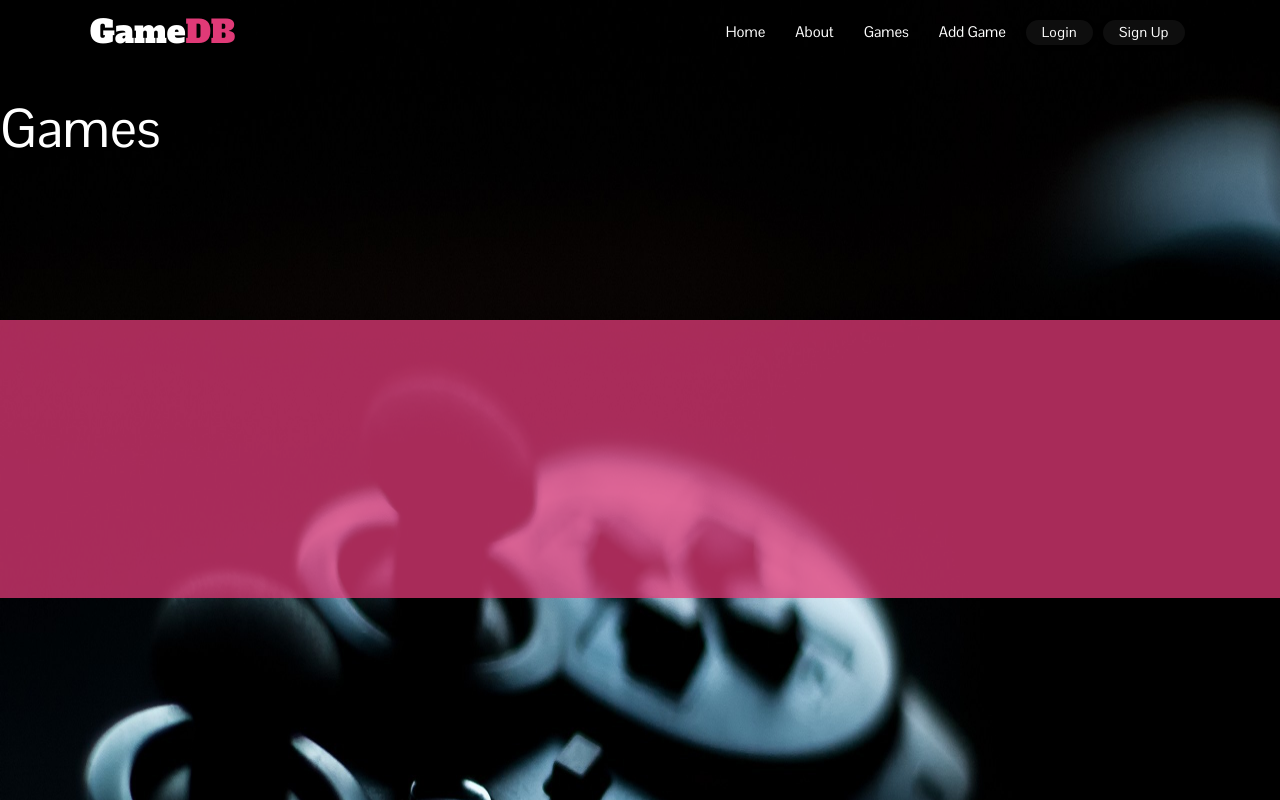
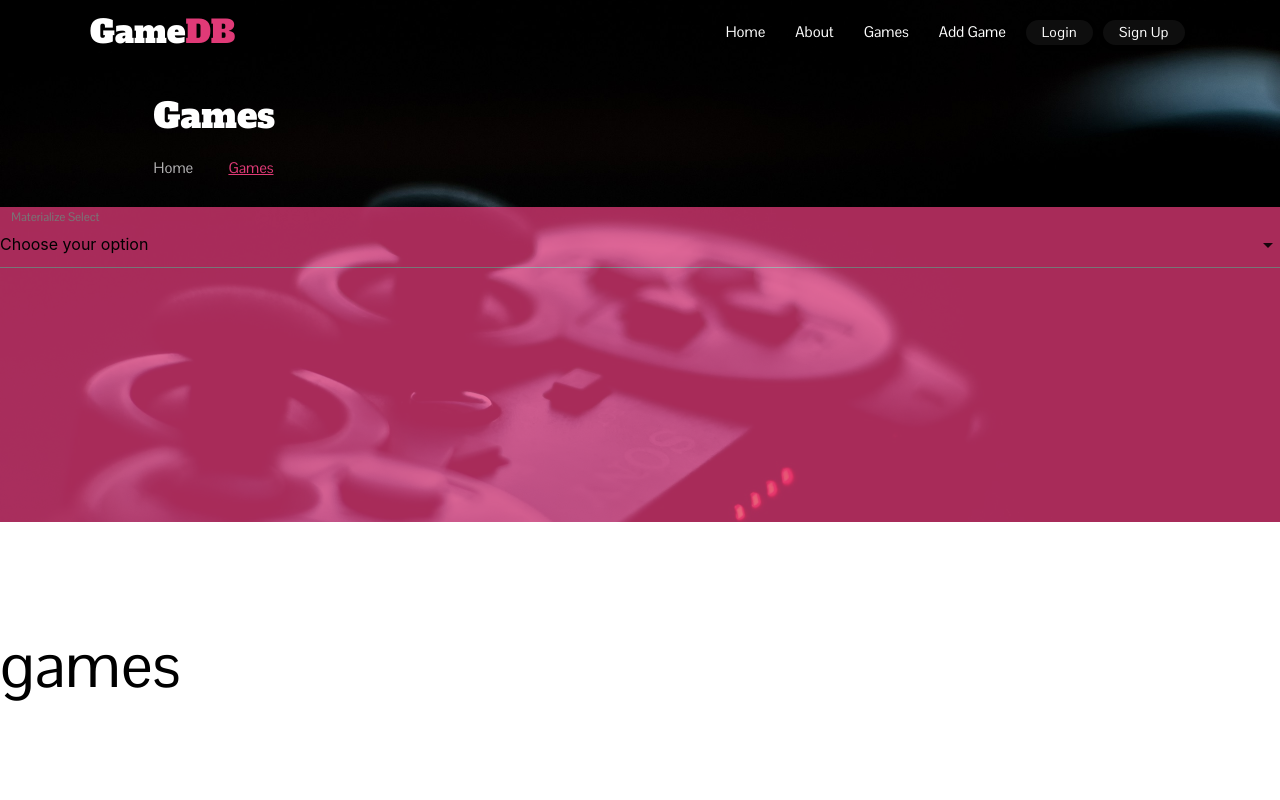
Before and after one commit to aidant842/MilestoneProject3, a Flask app: page /games in a window 1280 px wide. Run offline with Flask 2, Linux system fonts and the light colour scheme; data that the repository does not hold is empty; some libraries are stand-ins or nearby versions.

Commit message:
added breadcrumbs and selection boxes to games page and fixed container issues

```diff
--- a/static/css/style.css
+++ b/static/css/style.css
@@ -10,7 +10,29 @@ body {
 .logo-db, .landing-db, .side-nav-db{
     color: rgb(224, 58, 119);
 }
+
 /* ------------------------------------------------------*/
+
+/* ----------------- BreadCrumb Styling ----------------- */
+
+.breadcrumb{
+    font-size: 1rem;
+}
+
+.breadcrumb:before {
+    font-size: 1.2rem;
+}
+
+.breadcrumb:hover{
+    color: rgb(224, 58, 119);
+}
+
+.breadcrumb.active{
+    color: rgb(224, 58, 119);
+    text-decoration: underline;
+}
+/* ------------------------------------------------------*/
+
 
 /* ----------------- Page Backgrounds ----------------- */
 
@@ -21,10 +43,16 @@ body {
 }
 
 .games-bg{
-    background-image: url("images/back.jpg");
+    background-image: url(images/back.jpg);
     background-repeat: no-repeat;
-    background-size: 100% 880%;
+    background-size: cover;
+    position: absolute;
+    top: 0;
+    height: 100%;
+    width: 100%;
 }
+
+
 
 /* ------------------------------------------------------*/
 
@@ -144,15 +172,34 @@ nav ul a.btn{
 
 .filter-container{
     background-color: rgba(224, 58, 119, 1);
-        content: '';
+    content: '';
     display: block;
     position: absolute;
     width: 100%;
-    height: 34.8%;
+    height: 60%;
     left: 0;
-    top: 40%;
+    bottom: 0;
     opacity: 0.75;
 }
 
+.games-header{
+    z-index: 2;
+    font-family: 'Alfa Slab One', cursive;
+    margin-bottom: 0;
+}
+
+.games-bg-container {
+    width: 100%;
+    height: 35rem;
+    z-index: -2;
+    position: relative;
+    top: -4.5rem;
+}
+
+.container.crumbs{
+    position: absolute;
+    top: 15%;
+    left: 12%;
+}
 
 /* ------------------------------------------------------*/
--- a/templates/base.html
+++ b/templates/base.html
@@ -37,7 +37,7 @@
         <ul class="sidenav" id="mobile-demo">
           <h3 class="navHeader">Game<span class="side-nav-db">DB</span></h3>
           <li><a href="{{url_for('home_page')}}">Home</a></li>
-          <li><a href="#">Games</a></li>
+          <li><a href="{{url_for('games')}}">Games</a></li>
           <li><a href="#">Add Game</a></li>
         </ul>
       </div>
@@ -56,6 +56,7 @@
     <script>
       $(document).ready(function () {
         $(".sidenav").sidenav();
+        $('select').formSelect();
       });
     </script>
   </body>
--- a/templates/games.html
+++ b/templates/games.html
@@ -1,9 +1,34 @@
 {% extends 'base.html' %} {% block content %}
-<body class="games-bg">
-    <h2>Games</h2>
-    <div class="filter-container">
-
+<div class="games-bg-container">
+<div class="games-bg">
+<!-- Container for header and breadcrumbs -->
+  <div class="container crumbs">
+    <h4 class="games-header">Games</h4>
+    <nav>
+      <div class="nav-wrapper">
+        <div class="col s12">
+          <a href="{{url_for('home_page')}}" class="breadcrumb">Home</a>
+          <a href="{{url_for('games')}}" class="breadcrumb active">Games</a>
+        </div>
+      </div>
+    </nav>
+  </div>
+<!-- Container for filter -->
+  <div class="filter-container">
+  <div class="options-container col s3">
+    <div class="input-field col s3">
+      <select>
+        <option value="" disabled selected>Choose your option</option>
+        <option value="1">Option 1</option>
+        <option value="2">Option 2</option>
+        <option value="3">Option 3</option>
+      </select>
+      <label>Materialize Select</label>
     </div>
-</body>
-
+  </div>
+  </div>
+</div>
+</div>
+<!-- Container for cards -->
+<h1 style="color:black">games</h1>
 {% endblock %}
```
Also changed, not shown: templates/index.html (line endings or trailing spaces).
